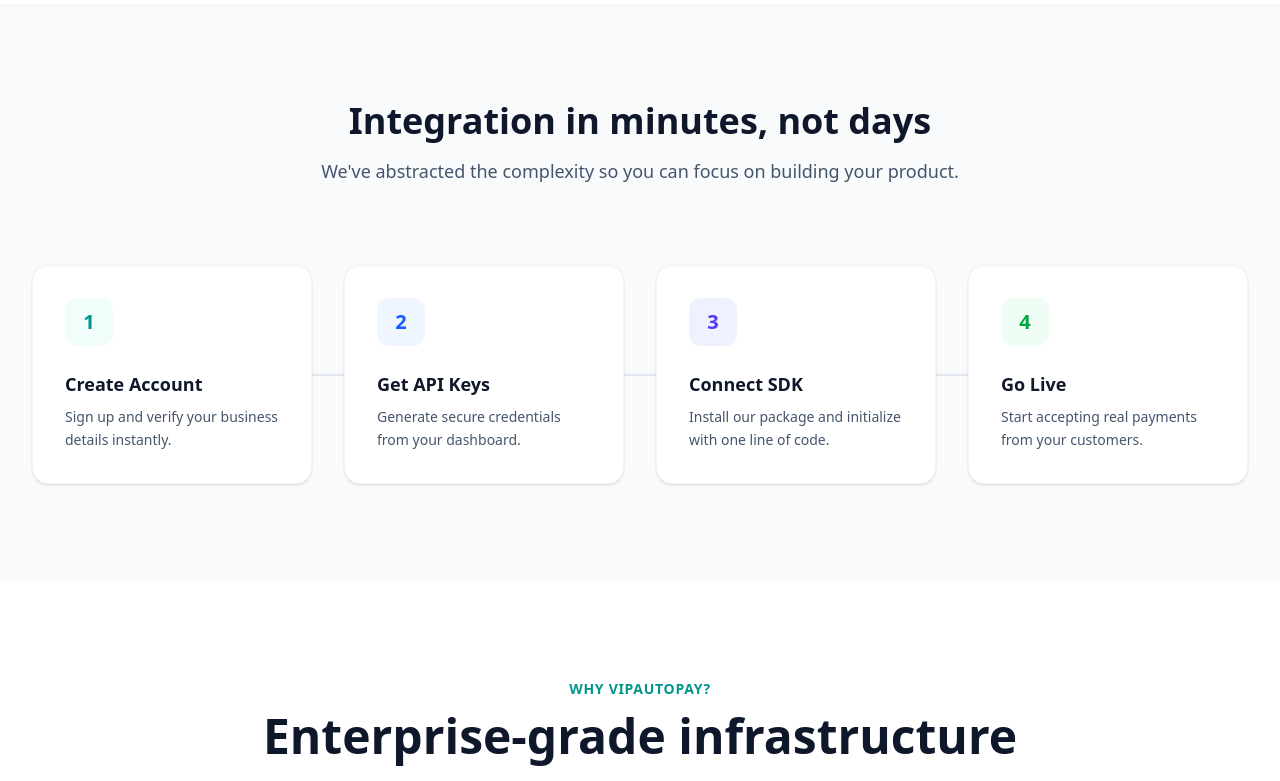
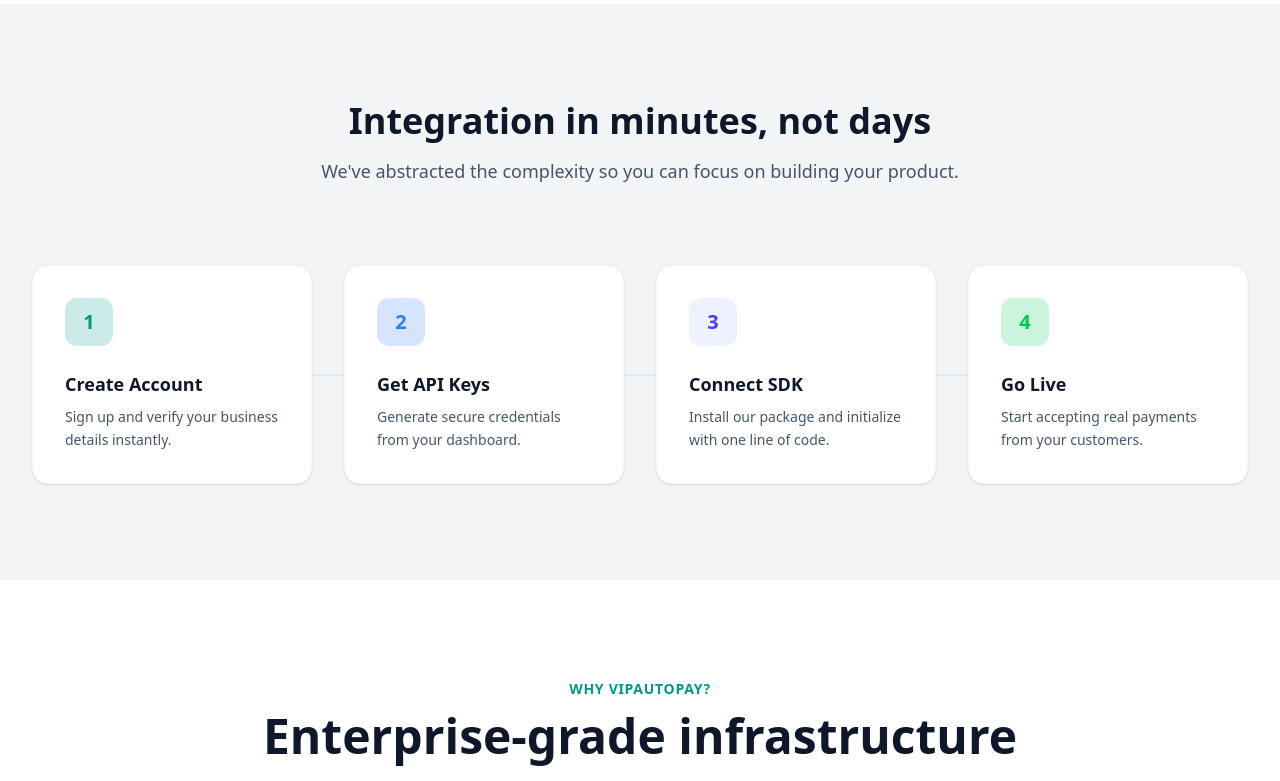
Before and after one commit to iqbalhossen0483/vipautopay-html-css, a website built with Vite: page index.html in a window 1280 px wide. Shown: the part 1055-1836 px from the top of the page. Built offline with nearby package versions, Linux system fonts and the light colour scheme.

Commit message:
work flow

```diff
--- a/index.html
+++ b/index.html
@@ -310,7 +310,7 @@
     </section>
 
     <!-- How It Works -->
-    <section class="py-24 px-4 sm:px-6 lg:px-8 bg-slate-50">
+    <section class="py-24 px-4 sm:px-6 lg:px-8">
       <div class="max-w-7xl mx-auto">
         <div class="text-center mb-20">
           <h2 class="text-3xl md:text-4xl font-bold text-slate-900 mb-4">
@@ -334,7 +334,7 @@
               class="group bg-white p-8 rounded-2xl shadow-sm border border-slate-100 hover:shadow-xl hover:-translate-y-1 transition-all duration-300"
             >
               <div
-                class="w-12 h-12 bg-teal-50 rounded-xl flex items-center justify-center text-teal-600 font-bold text-xl mb-6 group-hover:bg-teal-600 group-hover:text-white transition-colors"
+                class="w-12 h-12 bg-primary-main/20 rounded-xl flex items-center justify-center text-primary-main font-bold text-xl mb-6 group-hover:bg-primary-main group-hover:text-white transition-colors"
               >
                 1
               </div>
@@ -350,7 +350,7 @@
               class="group bg-white p-8 rounded-2xl shadow-sm border border-slate-100 hover:shadow-xl hover:-translate-y-1 transition-all duration-300"
             >
               <div
-                class="w-12 h-12 bg-blue-50 rounded-xl flex items-center justify-center text-blue-600 font-bold text-xl mb-6 group-hover:bg-blue-600 group-hover:text-white transition-colors"
+                class="w-12 h-12 bg-info/20 rounded-xl flex items-center justify-center text-info font-bold text-xl mb-6 group-hover:bg-info group-hover:text-white transition-colors"
               >
                 2
               </div>
@@ -380,7 +380,7 @@
               class="group bg-white p-8 rounded-2xl shadow-sm border border-slate-100 hover:shadow-xl hover:-translate-y-1 transition-all duration-300"
             >
               <div
-                class="w-12 h-12 bg-green-50 rounded-xl flex items-center justify-center text-green-600 font-bold text-xl mb-6 group-hover:bg-green-600 group-hover:text-white transition-colors"
+                class="w-12 h-12 bg-success/20 rounded-xl flex items-center justify-center text-success font-bold text-xl mb-6 group-hover:bg-success group-hover:text-white transition-colors"
               >
                 4
               </div>
--- a/src/style.css
+++ b/src/style.css
@@ -11,7 +11,7 @@
 }
 
 @theme {
-  --color-background: var(--color-gray-200);
+  --color-background: var(--color-gray-100);
   --color-card: var(--color-white);
 
   --color-primary-lighter: var(--primary-lighter);
```
